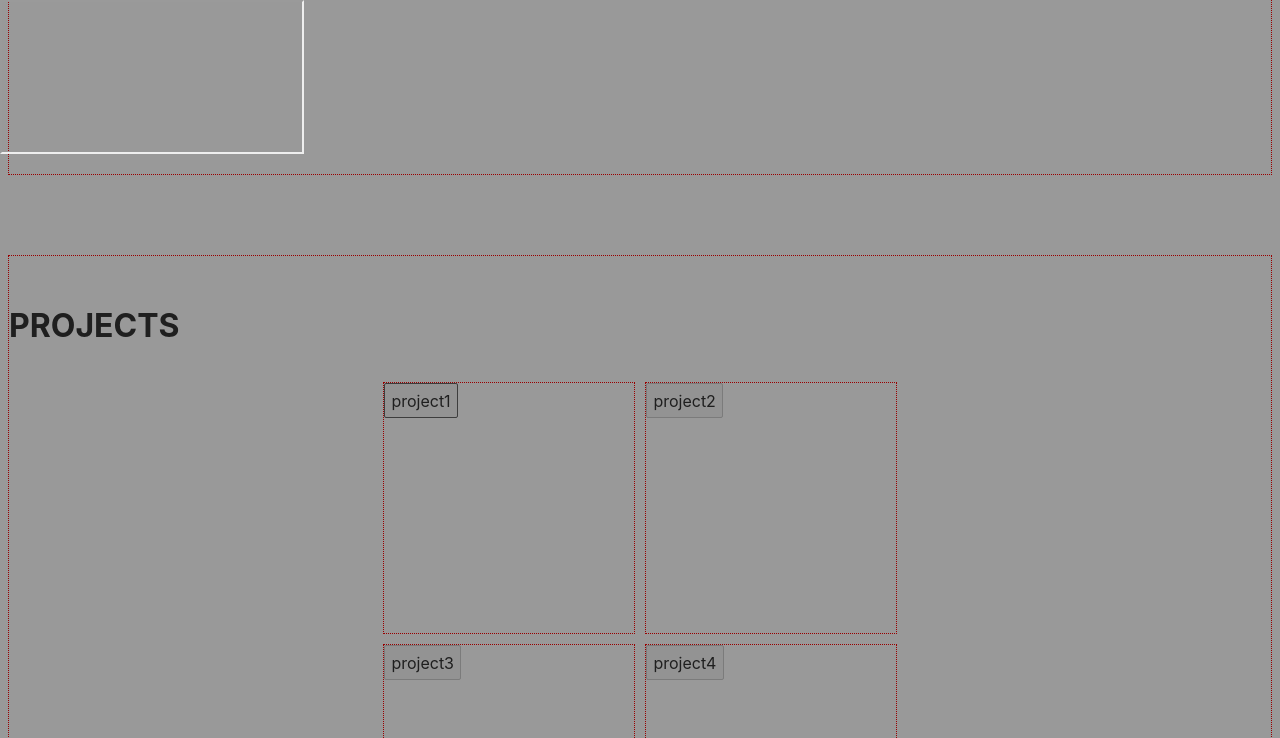
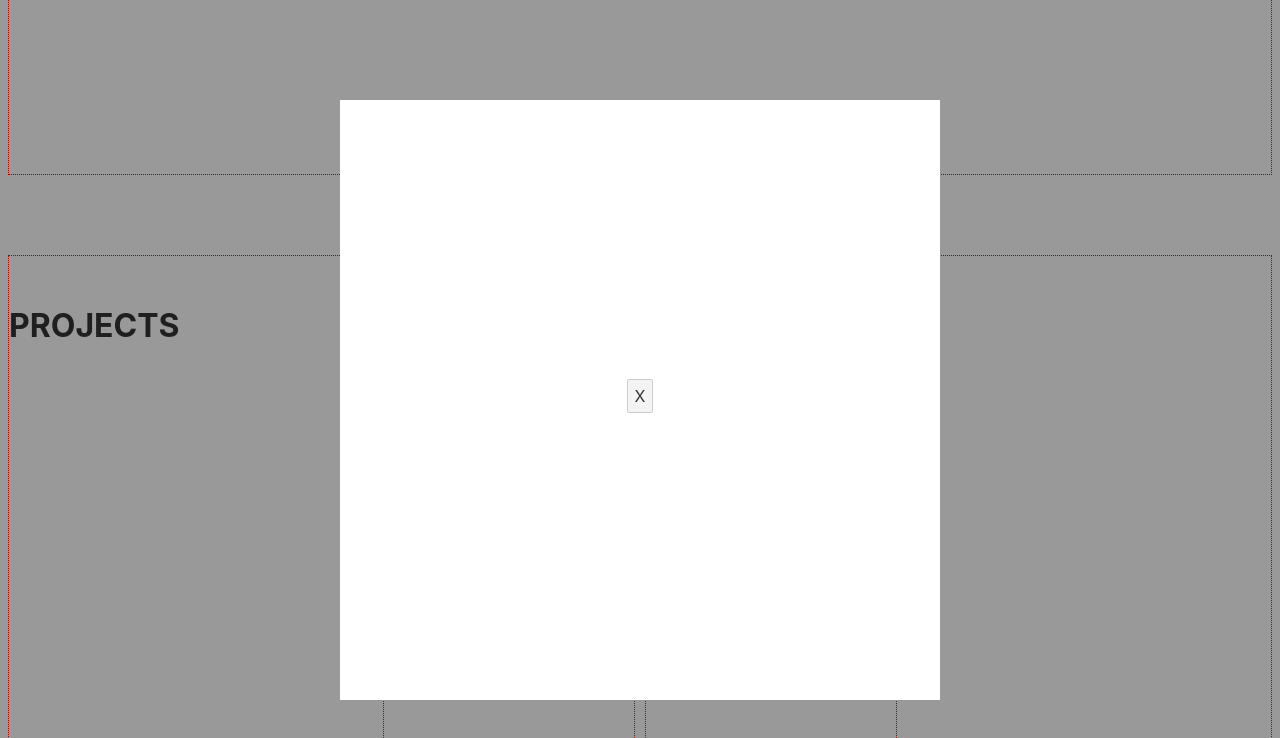
Before and after one commit to meghein/portfolio, a Svelte app: page / in a window 1280 px wide. Both pictures are taken after a click on the button "project1". Shown: the part 1552-2290 px from the top of the page. Built offline with nearby package versions, Linux system fonts and the light colour scheme; no server answers.

Commit message:
add logic to close modal

```diff
--- a/src/components/Projects.svelte
+++ b/src/components/Projects.svelte
@@ -1,15 +1,18 @@
 <script>
+  import {clickOutside} from './clickOutside.js';
+
   const projects = [
-    {id: 1, name: 'project1'},
-    {id:2, name: 'project2'},
-    {id:3, name: 'project3'},
-    {id:4, name: 'project4'}
+    {id:1, name:'project1'},
+    {id:2, name:'project2'},
+    {id:3, name:'project3'},
+    {id:4, name:'project4'},
   ]
   let modal = false;
 
-	function toggle() {
+	function toggle(e) {
+    console.log(e.target.value)
 		modal = !modal;
-	}
+  }
 </script>
 
 <style type="text/scss">
@@ -43,15 +46,24 @@
       }
     }
     #modal {
+      display: grid;
+      place-items: center;
       position: fixed;
+      top: 0;
+      left: 0;
       z-index: 100;
-      left: 0;
-      top: 0;
       width: 100%;
       height: 100%;
       overflow: auto;
       background-color: rgb(0,0,0); /* Fallback color */
       background-color: rgba(0,0,0,0.4); /* Black w/ opacity */
+      #frame {
+        min-width: 600px;
+        min-height: 600px;
+        background-color: white;
+        display: grid;
+        place-items: center;
+      }
     }
   }
 </style>
@@ -62,7 +74,7 @@
     <ul>
       {#each projects as {id, name} }
         <li >
-          <button on:click={toggle}>
+          <button on:click={toggle} value={id}>
             {name}
           </button>
         </li>
@@ -71,11 +83,9 @@
   </div>
   {#if modal}
     <div id="modal">
-      <iframe title='iframe'>
-        <button on:click={toggle}>
-          Log out
-        </button>
-      </iframe>
+      <div id='frame' use:clickOutside on:click_outside={toggle}>
+        <button on:click={toggle}>X</button>
+      </div>
     </div>
   {/if}
 
--- /dev/null
+++ b/src/components/clickOutside.js
@@ -0,0 +1,18 @@
+export function clickOutside(node) {
+
+  const handleClick = event => {
+    if (node && !node.contains(event.target) && !event.defaultPrevented) {
+      node.dispatchEvent(
+        new CustomEvent('click_outside', node)
+      )
+    }
+  }
+
+	document.addEventListener('click', handleClick, true);
+
+  return {
+    destroy() {
+      document.removeEventListener('click', handleClick, true);
+    }
+	}
+}
```
